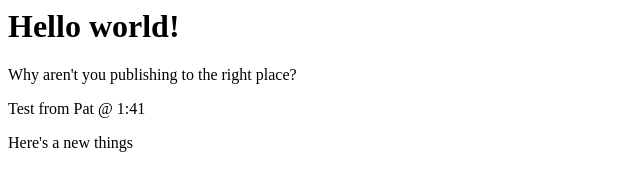
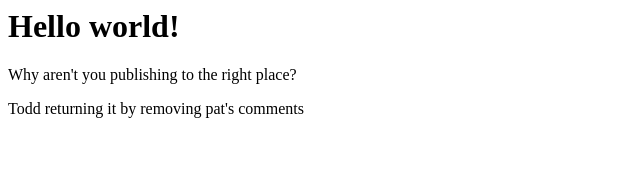
Before and after one commit to toddgilbert/promotionsplatform, a plain HTML site: page index.html in a window 1280 px wide. Shown: the whole page, without its empty margins (0-640 px from the left). Drawn offline with Linux system fonts and the light colour scheme.

Commit message:
removing pats stuff

```diff
--- a/index.html
+++ b/index.html
@@ -1,4 +1,3 @@
 <h1>Hello world!</h1>
 <p>Why aren't you publishing to the right place?</p>
-<p>Test from Pat @ 1:41</p>
-Here's a new things
+<p>Todd returning it by removing pat's comments</p>
```
